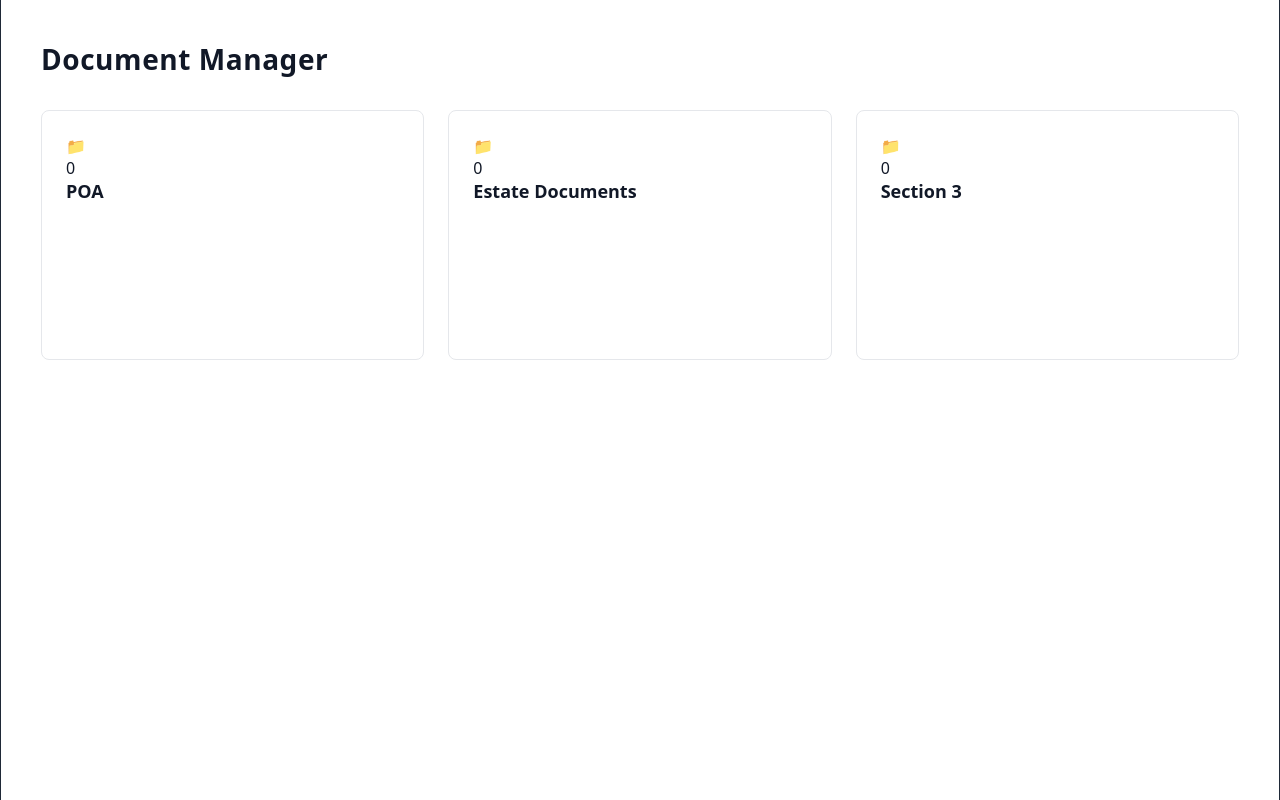
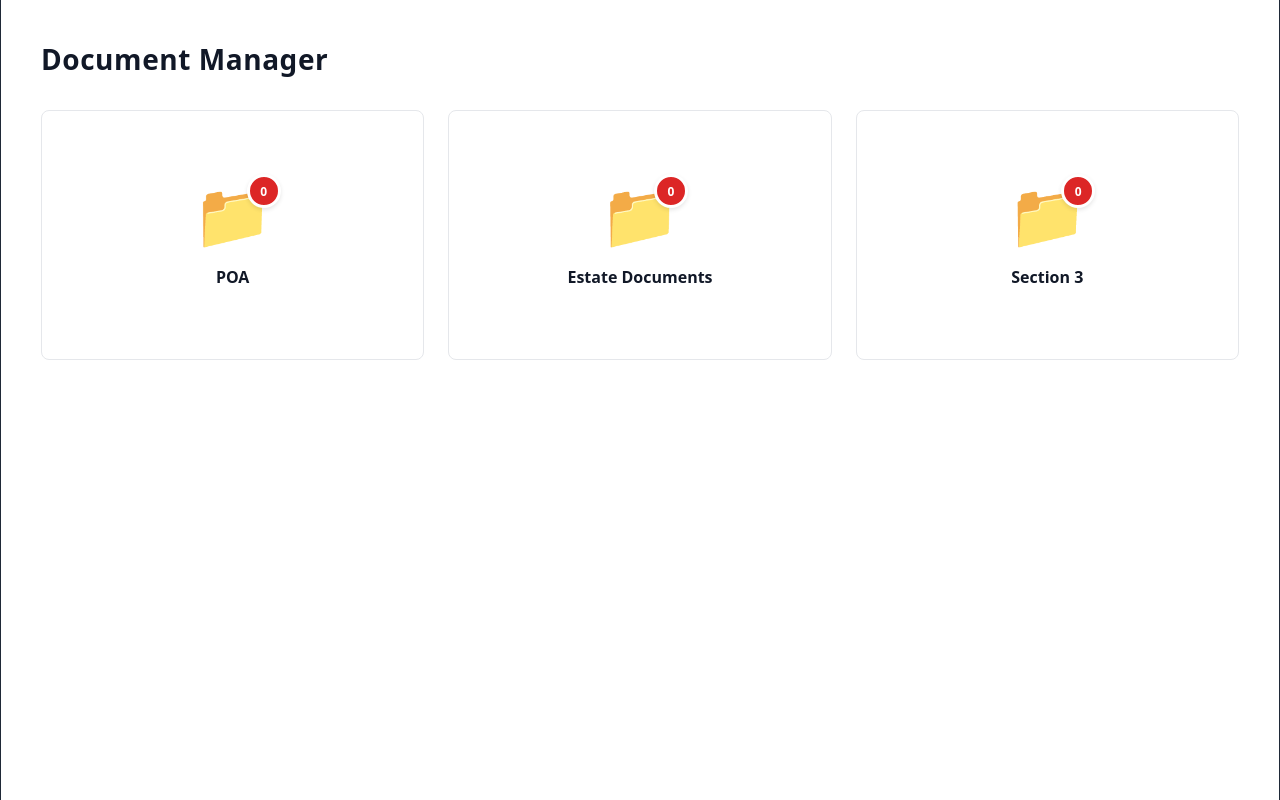
Before and after one commit to MousScales/OCR, a website: page public/main.html in a window 1280 px wide. Drawn offline with nearby package versions, Linux system fonts and the light colour scheme.

Commit message:
Fix folder icon and badge styling - Add proper CSS for folder container and count badge - Position badge on top right of folder icon - Center align section cards with folder icon and title

```diff
--- a/public/main.html
+++ b/public/main.html
@@ -362,6 +362,9 @@
         min-height: 200px;
         display: flex;
         flex-direction: column;
+        align-items: center;
+        justify-content: center;
+        text-align: center;
       }
 
       .section-card:hover {
@@ -374,26 +377,49 @@
         box-shadow: 0 0 0 3px rgba(29, 78, 216, 0.1);
       }
 
-      .section-header {
+      .section-folder-container {
+        position: relative;
+        margin-bottom: 12px;
+        display: inline-block;
+      }
+
+      .section-folder-icon {
+        font-size: 64px;
+        line-height: 1;
+        display: block;
+      }
+
+      .section-count-badge {
+        position: absolute;
+        top: -8px;
+        right: -8px;
+        background: #dc2626;
+        color: white;
+        border-radius: 50%;
+        width: 28px;
+        height: 28px;
         display: flex;
         align-items: center;
-        justify-content: space-between;
-        margin-bottom: 16px;
+        justify-content: center;
+        font-size: 12px;
+        font-weight: 600;
+        border: 3px solid white;
+        box-shadow: 0 2px 4px rgba(0, 0, 0, 0.1);
+      }
+
+      .section-header {
+        display: none; /* Hide old header */
       }
 
       .section-title {
-        font-size: 18px;
+        font-size: 16px;
         font-weight: 600;
         color: #111827;
+        margin-top: 8px;
       }
 
       .section-count {
-        background: #1d4ed8;
-        color: #ffffff;
-        padding: 4px 12px;
-        border-radius: 999px;
-        font-size: 13px;
-        font-weight: 500;
+        display: none; /* Hide old count */
       }
 
       .documents-list {
```
